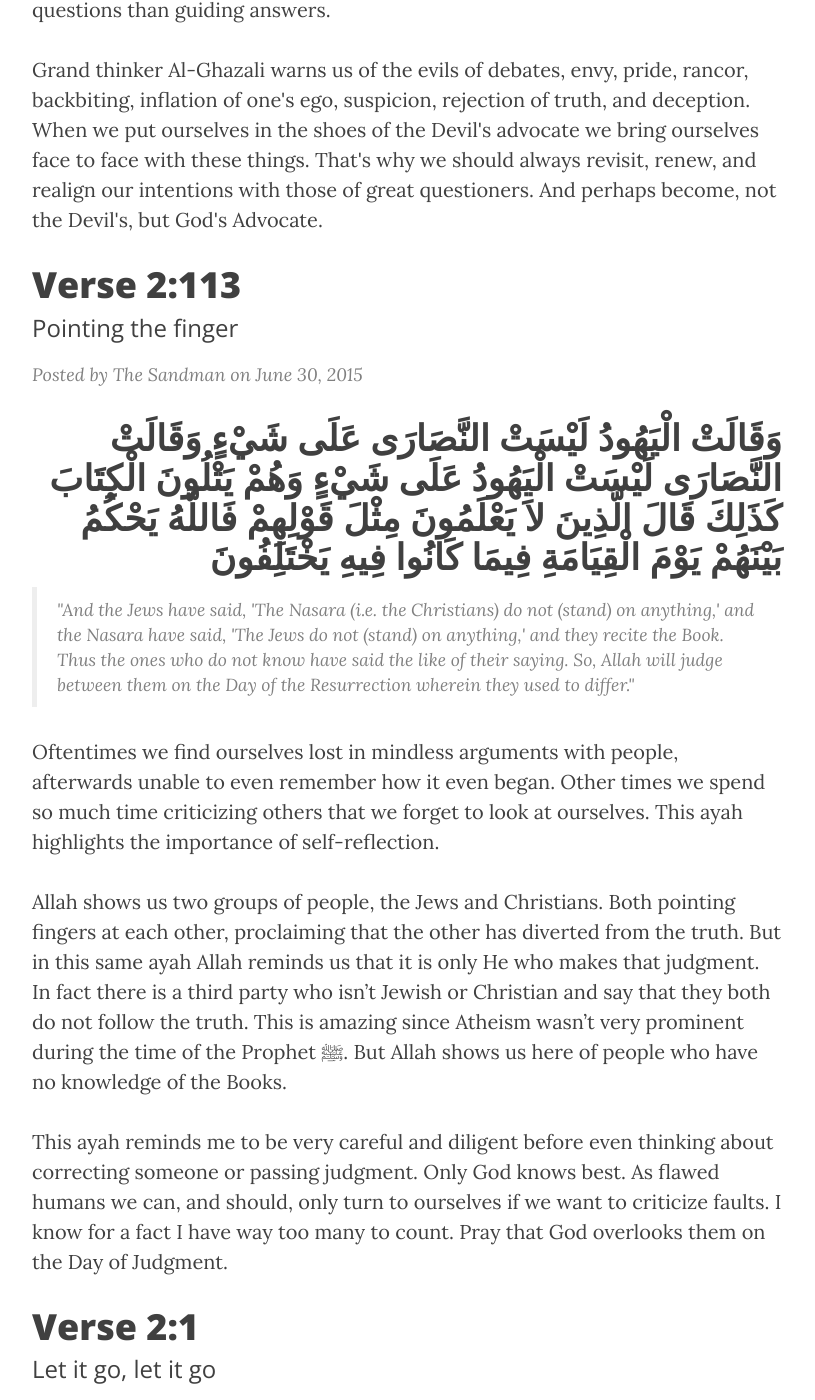
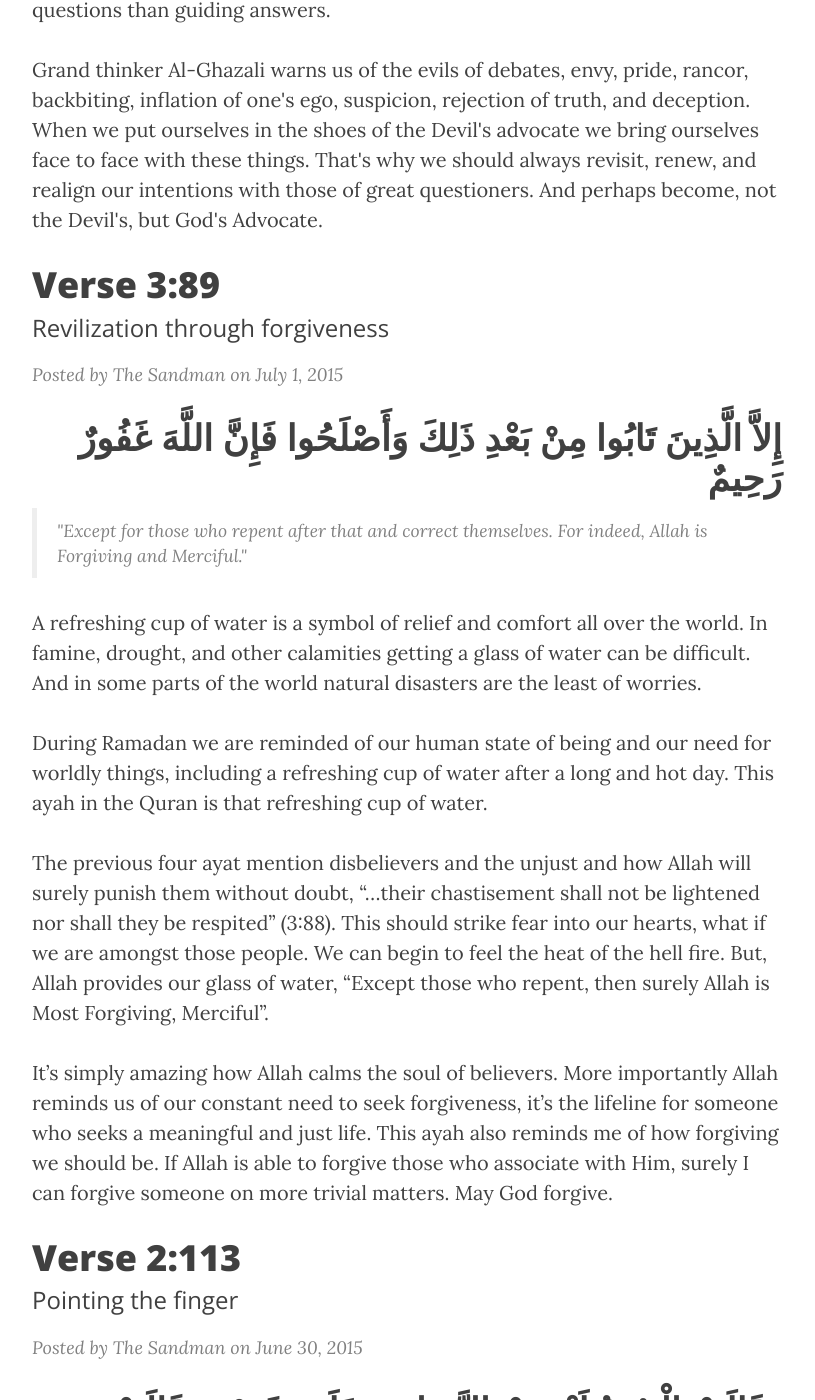
Before and after one commit to dreamcatcher95/dreamcatcher95.github.io, a Jekyll site: the page built from all-posts/index.html, in a window 1280 px wide and 1400 px high, scrolled down 3926 px. Shown: the whole window, without its empty margins (233-1048 px from the left). Built offline with Jekyll 4.4.1, drawn with Linux system fonts in a browser that asks for light colours; nearby versions of some CDN libraries; some of the changed text lies outside the part shown.

Commit message:
New Post

```diff
--- a/_config.yml
+++ b/_config.yml
@@ -1,8 +1,8 @@
 # Site settings
 title: Dream Catcher
 header-img: img/home-bg.jpg
-email: your-email@yourdomain.com
-description: "Write your site description here. It will be used as your sites meta description as well!"
+email: rony.islam1295@gmail.com
+description: "A Collection of Thoughts, Rants, and Punctuation."
 baseurl: ""
 url: "https://dreamcather95.github.io"
 twitter_username:
@@ -13,5 +13,5 @@ facebook_username:
 markdown: kramdown
 highlighter: pygments
 permalink: pretty
-paginate: 5
+paginate: 7
 exclude: ["less","node_modules","Gruntfile.js","package.json","README.md"]
--- a/_includes/nav.html
+++ b/_includes/nav.html
@@ -18,11 +18,19 @@
                 <li>
                     <a href="{{ site.baseurl }}/">Home</a>
                 </li>
-                {% for page in site.pages %}{% if page.title %}
                 <li>
-                    <a href="{{ page.url | prepend: site.baseurl }}">{{ page.title }}</a>
+                    <a href="{{ site.baseurl }}/about">About</a>
                 </li>
-                {% endif %}{% endfor %}
+                <li>
+                    <a href="{{ site.baseurl }}/contact">Contact</a>
+                </li>
+                <li class="divider-vertical"></li>
+                <li>
+                    <a href="{{ site.baseurl }}/quranic-reflections/">Quranic Reflections</a>
+                </li>
+                <li>
+                    <a href="{{ site.baseurl }}/all-posts/">All Posts</a>
+                </li>
             </ul>
         </div>
         <!-- /.navbar-collapse -->
--- /dev/null
+++ b/_posts/2015-06-29-verse-3-89.markdown
@@ -0,0 +1,21 @@
+---
+layout:     post
+title:      "Verse 3:89"
+subtitle:   "Revilization through forgiveness"
+date:       2015-07-01 12:00:00
+author:     "The Sandman"
+header-img: "img/water-on-leaf.jpg"
+category:   "quranic"
+---
+
+<h1 style="text-align:right">إِلاَّ الَّذِينَ تَابُوا مِنْ بَعْدِ ذَلِكَ وَأَصْلَحُوا فَإِنَّ اللَّهَ غَفُورٌ رَحِيمٌ</h1>
+
+<blockquote>"Except for those who repent after that and correct themselves. For indeed, Allah is Forgiving and Merciful."</blockquote>
+
+<p>A refreshing cup of water is a symbol of relief and comfort all over the world. In famine, drought, and other calamities getting a glass of water can be difficult. And in some parts of the world natural disasters are the least of worries.</p>
+
+<p>During Ramadan we are reminded of our human state of being and our need for worldly things, including a refreshing cup of water after a long and hot day. This ayah in the Quran is that refreshing cup of water.</p>
+
+<p>The previous four ayat mention disbelievers and the unjust and how Allah will surely punish them without doubt, “…their chastisement shall not be lightened nor shall they be respited” (3:88). This should strike fear into our hearts, what if we are amongst those people. We can begin to feel the heat of the hell fire. But, Allah provides our glass of water, “Except those who repent, then surely Allah is Most Forgiving, Merciful”.</p>
+
+<p>It’s simply amazing how Allah calms the soul of believers. More importantly Allah reminds us of our constant need to seek forgiveness, it’s the lifeline for someone who seeks a meaningful and just life. This ayah also reminds me of how forgiving we should be. If Allah is able to forgive those who associate with Him, surely I can forgive someone on more trivial matters. May God forgive.</p>
```
Also changed, not shown: img/water-on-leaf.jpg (added), 1 other file.
